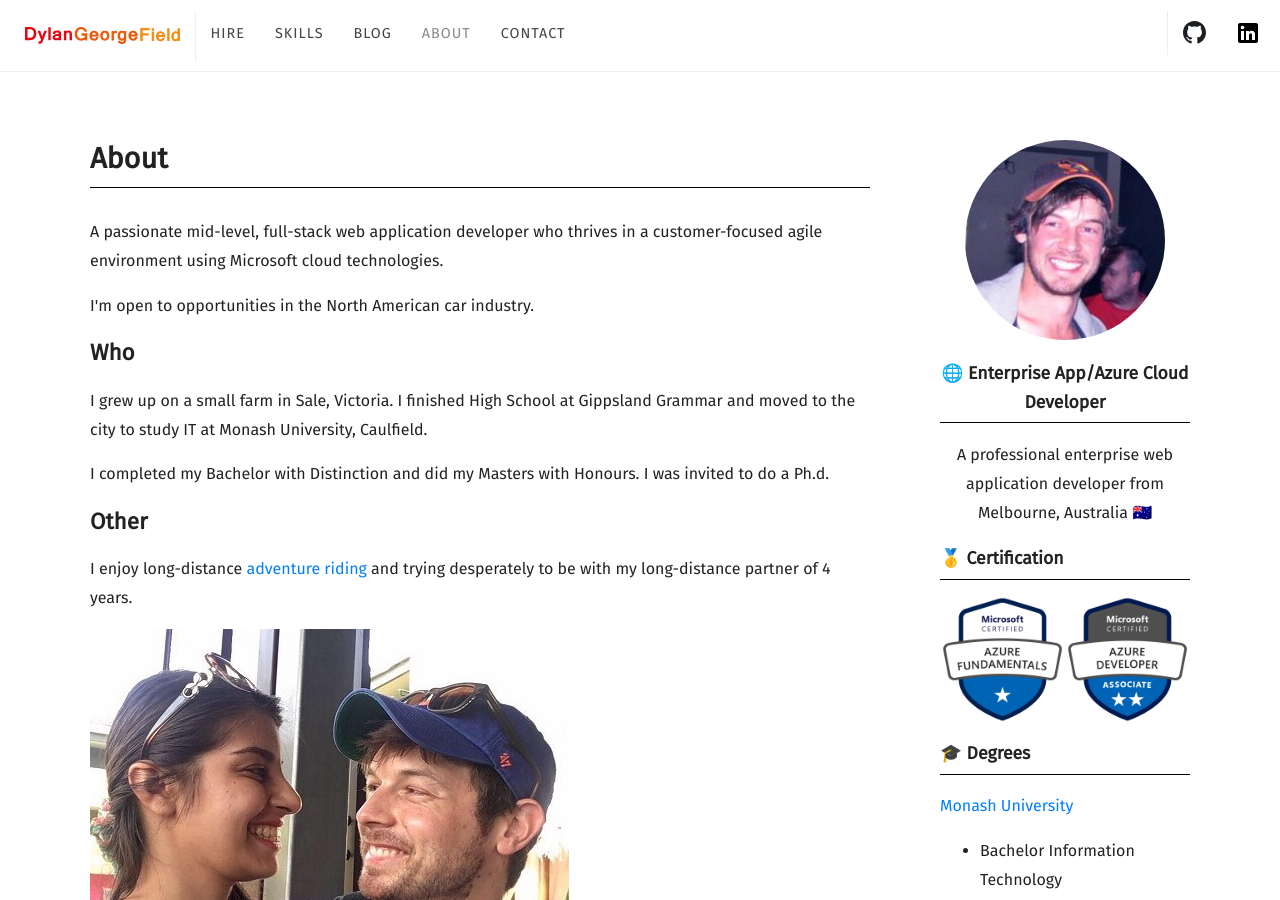
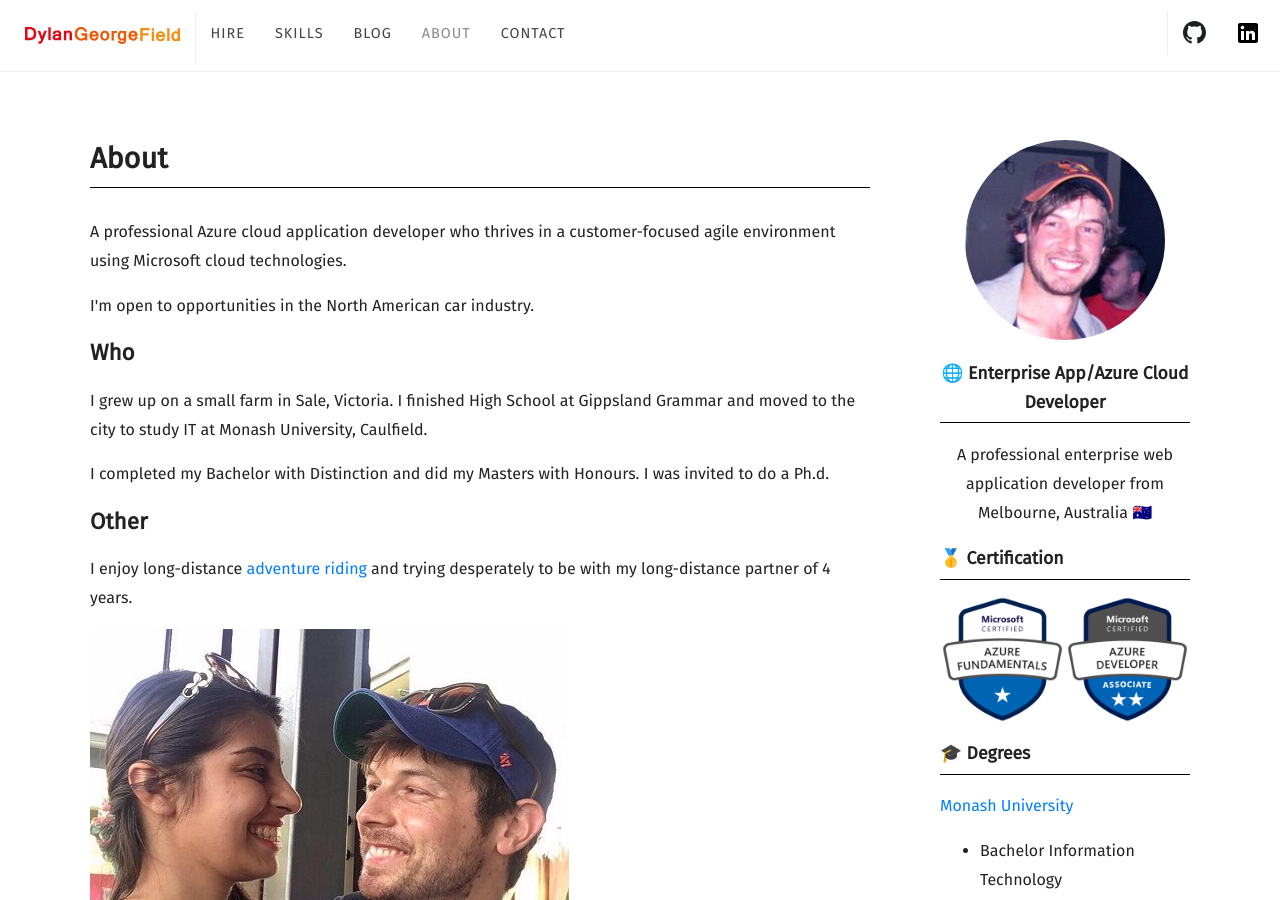
Before and after one commit to Dylan-George-Field/software.georgefield.com.au, a Jekyll site: the page built from about.html, in a window 1280 px wide and 900 px high. Built offline with Jekyll 4.4.1, drawn with Linux system fonts in a browser that asks for light colours; some web fonts are replaced.

Commit message:
Update about section for azure cloud developer

```diff
--- a/about.html
+++ b/about.html
@@ -5,7 +5,7 @@ title: About
 	<h1 class="section-border">About</h1>
 
 	<p>
-		A passionate mid-level, full-stack web application developer who thrives in a
+		A professional Azure cloud application developer who thrives in a
 		customer-focused agile environment using Microsoft cloud technologies.
 	</p>
 
```
